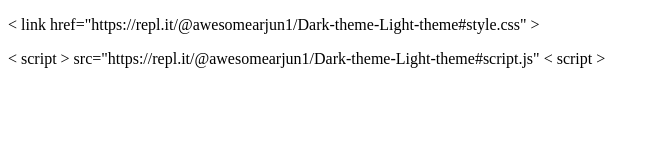
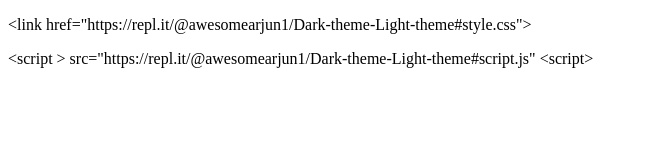
Before and after one commit to awesomearjun/Light-theme-Dark-theme, a plain HTML site: page index.html in a window 1280 px wide. Shown: the full height of the page, 0-659 px from the left. Drawn offline with Linux system fonts and the light colour scheme.

Commit message:
Update index.html

```diff
--- a/index.html
+++ b/index.html
@@ -8,7 +8,7 @@
     <script defer src="script.js"></script>
   </head>
   <body>
-    <p>&lt link href="https://repl.it/@awesomearjun1/Dark-theme-Light-theme#style.css" &gt</p>
-    <p>&lt script &gt src="https://repl.it/@awesomearjun1/Dark-theme-Light-theme#script.js" &lt script &gt</p>
+    <p>&ltlink href="https://repl.it/@awesomearjun1/Dark-theme-Light-theme#style.css"&gt</p>
+    <p>&ltscript &gt src="https://repl.it/@awesomearjun1/Dark-theme-Light-theme#script.js" &ltscript&gt</p>
   </body>
 </html>
```
